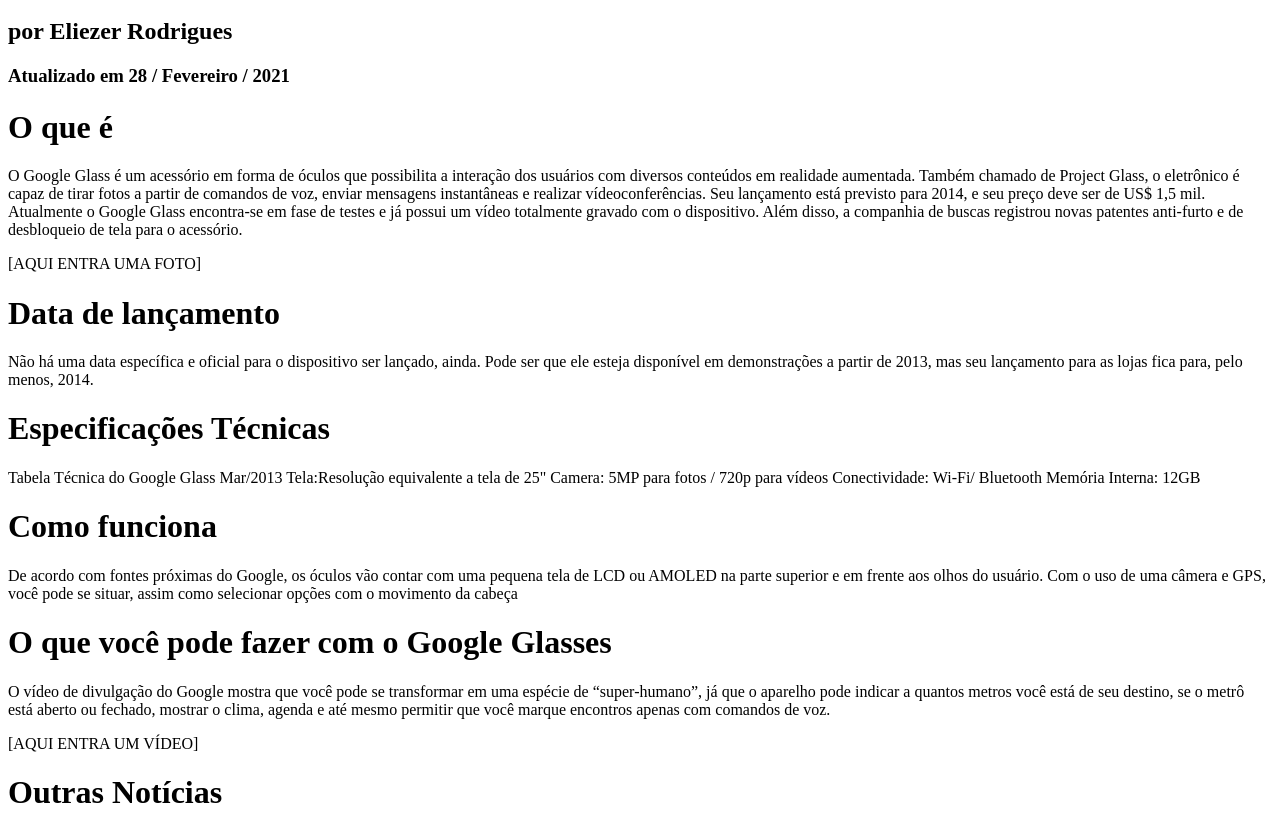
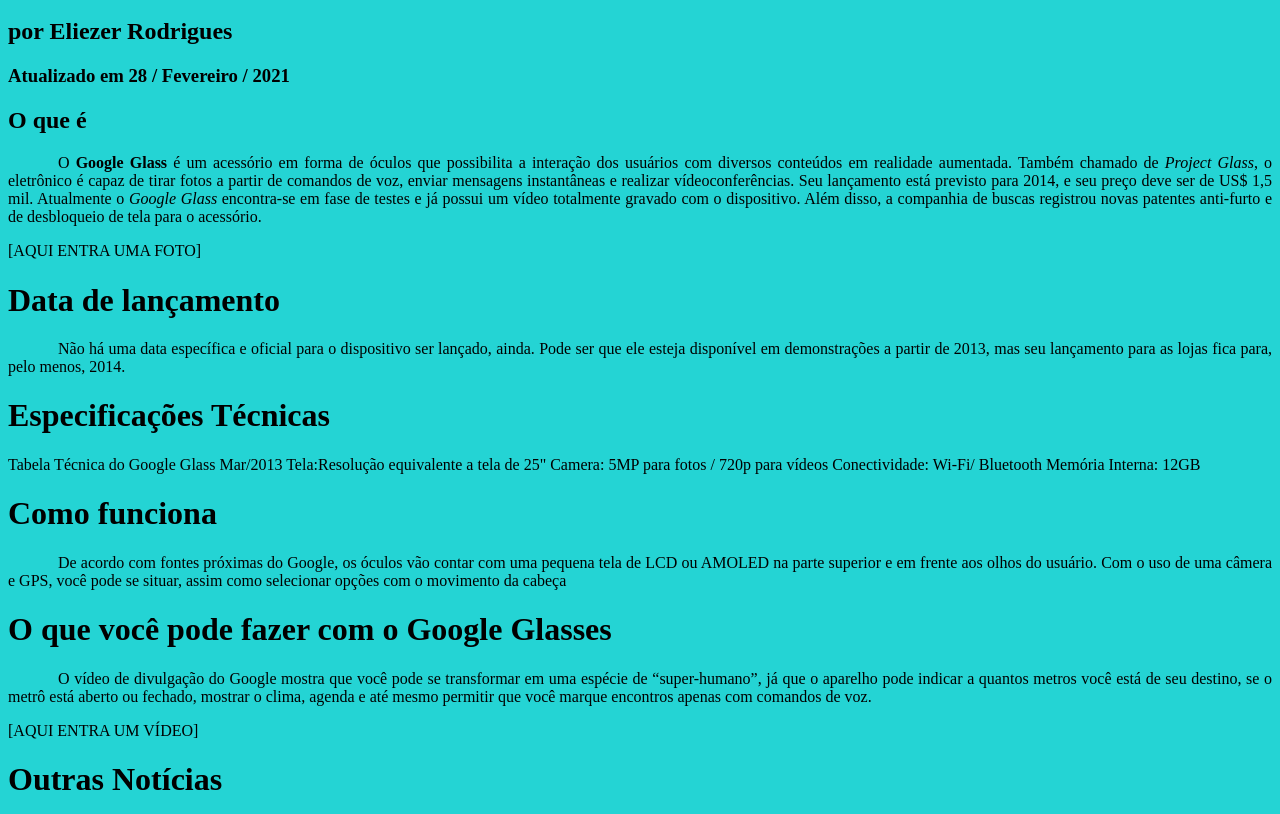
Before and after one commit to eliezerdlr/Curso-de-HTML, a plain HTML site: page projeto-glass-html5/index.html in a window 1280 px wide. Shown: the part 354-1168 px from the top of the page. Drawn offline with Linux system fonts and the light colour scheme.

Commit message:
2021_03_02

```diff
--- a/projeto-glass-html5/index.html
+++ b/projeto-glass-html5/index.html
@@ -2,16 +2,28 @@
 <html lang="pt-pt">
 <head>
     <meta charset="UTF-8">
+    <title> Tudo sobre o Google Glass </title>
+    <style>
+        body {
+            background-color: #24d4d4;
+
+
+        }
+
+        p {
+           text-align: justify;
+           text-indent: 50px;
+        }
+
+    </style>
 </head>
 <body>
 <div id= "interface">
 
     <header id="cabecalho">
-
     <hgroup>
     <h1>Google Glass</h1>
     <h2>A revolução do Google está chegando</h2>
-
     </hgroup>
     <img src="_imagens/glass-oculos-preto-peq.png"/>
 
@@ -30,6 +42,56 @@ Menu Principal
 <h2>por Eliezer Rodrigues</h2>
 <h3>Atualizado em 28 / Fevereiro / 2021 </h3>
 </hgroup>
+
+
+<h2>O que é </h2>
+<p>O <span style="font-weight: 900;">Google Glass</span> é um acessório em forma de óculos que possibilita a interação dos usuários com diversos conteúdos em realidade aumentada. Também chamado de <i>Project Glass</i>, o eletrônico é capaz de tirar fotos a partir de comandos de voz, enviar mensagens instantâneas e realizar vídeo&shy;con&shy;ferên&shy;cias. Seu lançamento está previsto para 2014, e seu preço deve ser de US$ 1,5 mil. Atualmente o <em>Google Glass</em> encontra-se em fase de testes e já possui um vídeo totalmente gravado com o dispositivo. Além disso, a companhia de buscas registrou novas patentes anti-furto e de desbloqueio de tela para o acessório.</p>
+<!--&shy; possibilidade de hifen na palavra-->
+<!-- <b> bold palavra-->
+<!-- <i> italico palavra-->
+<!-- <u> sublinhado palavra, foi substituido por css-->
+<!-- <em> enfatizar a palavra-->
+<!-- <s> riscado ou <del> palavra-->
+
+[AQUI ENTRA UMA FOTO]
+
+<h1>Data de lançamento</h1>
+<p>Não há uma data específica e oficial para o dispositivo ser lançado, ainda. Pode ser que ele esteja disponível em demonstrações a partir de 2013, mas seu lançamento para as lojas fica para, pelo menos, 2014.</p>
+
+<h1>Especificações Técnicas</h1>
+Tabela Técnica do Google Glass Mar/2013
+
+Tela:Resolução equivalente a tela de 25"
+Camera: 5MP para fotos / 720p para vídeos
+Conectividade: Wi-Fi/ Bluetooth
+Memória Interna: 12GB
+
+<h1>Como funciona</h1>
+<p>De acordo com fontes próximas do Google, os óculos vão contar com uma pequena tela de LCD ou AMOLED na parte superior e em frente aos olhos do usuário. Com o uso de uma câmera e GPS, você pode se situar, assim como selecionar opções com o movimento da cabeça</p>
+
+<h1>O que você pode fazer com o Google Glasses</h1>
+<p>O vídeo de divulgação do Google mostra que você pode se transformar em uma espécie de “super-<wbr/>humano”, já que o aparelho pode indicar a quantos metros você está de seu destino, se o metrô está aberto ou fechado, mostrar o clima, agenda e até mesmo permitir que você marque encontros apenas com comandos de voz.</p>
+<!--<wbr/> possibilidade de quebra de linha-->
+<!--Pra quebrar um endereço usa o <wbr/> pra palavra &shy; -->
+[AQUI ENTRA UM VÍDEO]
+
+<h1>Outras Notícias</h1>
+<h2>Vídeo mais recente</h2>
+
+[AQUI ENTRA UM VÍDEO]
+
+<h1>Novidades no Glass</h1>
+<p>O Google enfim revelou as especificações completas do Google Glass, e com ele uma surpresa ainda inédita no mercado: a gigante das buscas usará um sistema de áudio baseado na transdução por condução. Através das hastes dos óculos, o som será transmitido para o ouvido do usuário por meio de microvibrações em determinados ossos de sua cabeça, sem usar nenhum tipo de alto-falante.</p>
+
+<p>Além da surpresa do áudio, a tela montada a frente do olho do usuário também chamou atenção. Serão 640 x 360 pixels de resolução que, em proporção, equivaleria a um monitor de 25 polegadas de alta definição colocado a 2,5 metros de distância do espectador.</p>
+
+<p>Copyright&copy; 2021 - by Eliezer Rodrigues
+Facebook | Twitter</p>
+</div>
+</body>
+</html>
+
+
 <!--<h1>Símbolos Especiais </h1>
 <p>
    &lt;
@@ -70,46 +132,18 @@ Menu Principal
    &hearts;
    &diams;
 -->
+<!--
+<p>Exemplos de <sup>Formatação</sup></p>
+<p>Exemplos de <sub>Formatação</sub></p>
+<p> x<sup>2</sup> e H<sub>2</sub>0</p>
 
-
-</p>
-<h1>O que é </h1>
-<p>O Google Glass é um acessório em forma de óculos que possibilita a interação dos usuários com diversos conteúdos em realidade aumentada. Também chamado de Project Glass, o eletrônico é capaz de tirar fotos a partir de comandos de voz, enviar mensagens instantâneas e realizar vídeo&shy;con&shy;ferên&shy;cias. Seu lançamento está previsto para 2014, e seu preço deve ser de US$ 1,5 mil. Atualmente o Google Glass encontra-se em fase de testes e já possui um vídeo totalmente gravado com o dispositivo. Além disso, a companhia de buscas registrou novas patentes anti-furto e de desbloqueio de tela para o acessório.</p>
-<!--&shy; possibilidade de hifen na palavra-->
-[AQUI ENTRA UMA FOTO]
-
-<h1>Data de lançamento</h1>
-<p>Não há uma data específica e oficial para o dispositivo ser lançado, ainda. Pode ser que ele esteja disponível em demonstrações a partir de 2013, mas seu lançamento para as lojas fica para, pelo menos, 2014.</p>
-
-<h1>Especificações Técnicas</h1>
-Tabela Técnica do Google Glass Mar/2013
-
-Tela:Resolução equivalente a tela de 25"
-Camera: 5MP para fotos / 720p para vídeos
-Conectividade: Wi-Fi/ Bluetooth
-Memória Interna: 12GB
-
-<h1>Como funciona</h1>
-<p>De acordo com fontes próximas do Google, os óculos vão contar com uma pequena tela de LCD ou AMOLED na parte superior e em frente aos olhos do usuário. Com o uso de uma câmera e GPS, você pode se situar, assim como selecionar opções com o movimento da cabeça</p>
-
-<h1>O que você pode fazer com o Google Glasses</h1>
-<p>O vídeo de divulgação do Google mostra que você pode se transformar em uma espécie de “super-<wbr/>humano”, já que o aparelho pode indicar a quantos metros você está de seu destino, se o metrô está aberto ou fechado, mostrar o clima, agenda e até mesmo permitir que você marque encontros apenas com comandos de voz.</p>
-<!--<wbr/> possibilidade de quebra de linha-->
-<!--Pra quebrar um endereço usa o <wbr/> pra palavra &shy; -->
-[AQUI ENTRA UM VÍDEO]
-
-<h1>Outras Notícias</h1>
-<h2>Vídeo mais recente</h2>
-
-[AQUI ENTRA UM VÍDEO]
-
-<h1>Novidades no Glass</h1>
-<p>O Google enfim revelou as especificações completas do Google Glass, e com ele uma surpresa ainda inédita no mercado: a gigante das buscas usará um sistema de áudio baseado na transdução por condução. Através das hastes dos óculos, o som será transmitido para o ouvido do usuário por meio de microvibrações em determinados ossos de sua cabeça, sem usar nenhum tipo de alto-falante.</p>
-
-<p>Além da surpresa do áudio, a tela montada a frente do olho do usuário também chamou atenção. Serão 640 x 360 pixels de resolução que, em proporção, equivaleria a um monitor de 25 polegadas de alta definição colocado a 2,5 metros de distância do espectador.</p>
-
-<p>Copyright&copy; 2021 - by Eliezer Rodrigues
-Facebook | Twitter</p>
-</div>
-</body>
-</html>
+<pre>
+<code>
+#include &lt;iostream&gt;
+int main() {
+    cout << "Olá, Mundo!";
+    return 0;
+}
+</code>
+</pre>
+-->
```
Lines whose indentation alone changed are shown as unchanged.
